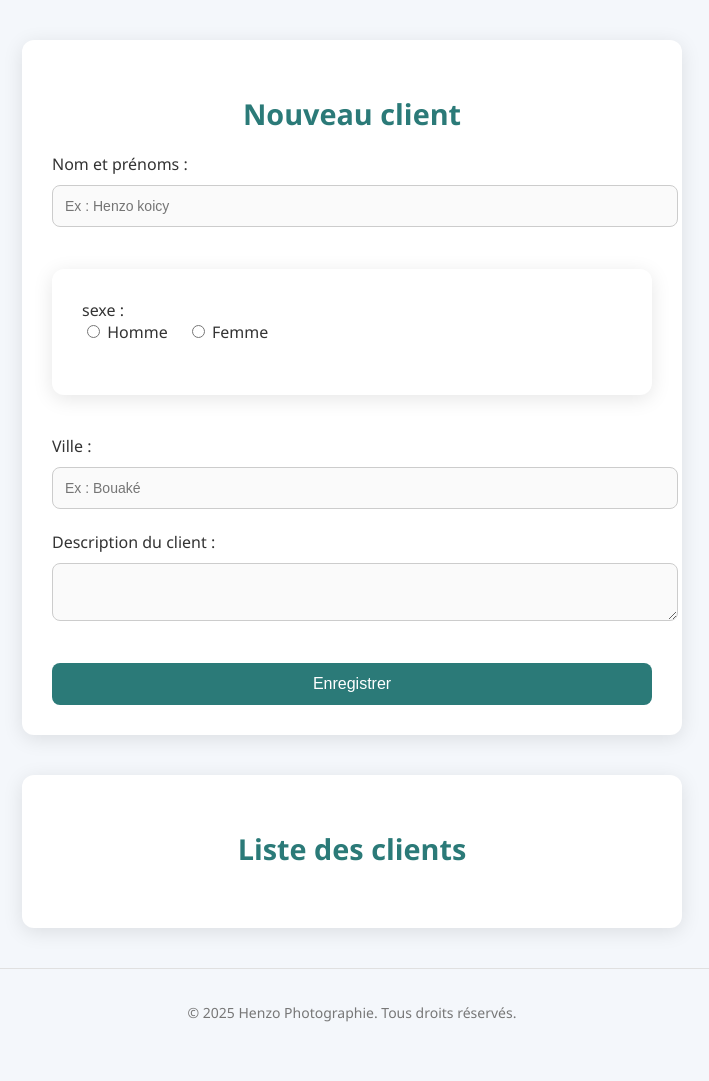
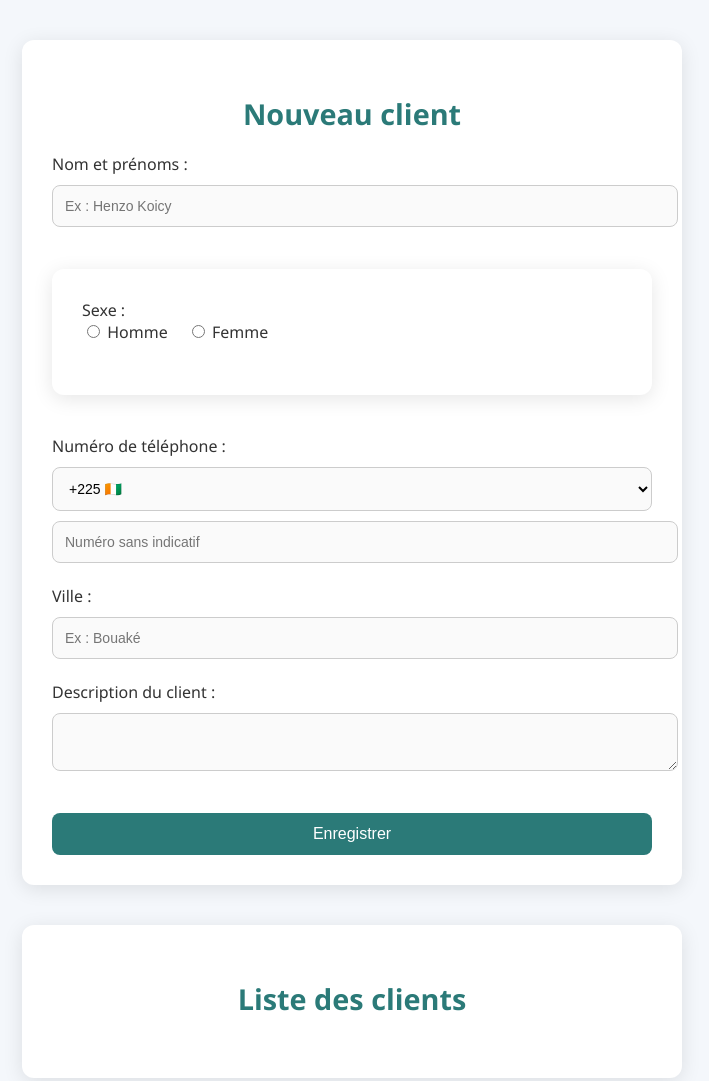
Before and after one commit to henzokoicy/GESTION-GLOBALE-HENZO-PHOTOGRAPHIE, a plain HTML site: page clients.html in a window 1280 px wide. Shown: the top 1081 px of the page, without its empty margins (288-997 px from the left). Drawn offline with Linux system fonts and the light colour scheme; no server answers.

Commit message:
Update clients.html

```diff
--- a/clients.html
+++ b/clients.html
@@ -8,18 +8,29 @@
 </head>
 <body>
 
-    <div >
+    <div>
         <h2>Nouveau client</h2>
         <form id="formulaire_add_clients">
-          <label for="nom" >Nom et prénoms :</label><br>
-          <input type="text" id="nom" name="nom"  placeholder="Ex : Henzo koicy" required><br><br>
+            <label for="nom">Nom et prénoms :</label><br>
+            <input type="text" id="nom" name="nom" placeholder="Ex : Henzo Koicy" required><br><br>
+
             <div class="sexe">
- <label>sexe :</label><br>
-    <input type="radio" id="homme" name="sexe" value="homme"required>
+                <label>Sexe :</label><br>
+                <input type="radio" id="homme" name="sexe" value="homme" required>
                 <label for="homme">Homme</label>
-    <input type="radio" id="femme" name="sexe" value="femme"required>
+                <input type="radio" id="femme" name="sexe" value="femme" required>
                 <label for="femme">Femme</label><br><br>
             </div>
+
+            <label for="telephone">Numéro de téléphone :</label><br>
+            <select name="indicatif" id="indicatif" required>
+                <option value="+225">+225 🇨🇮</option>
+                <option value="+33">+33 🇫🇷</option>
+                <option value="+1">+1 🇺🇸</option>
+                <!-- Ajoute d'autres indicatifs si besoin -->
+            </select>
+            <input type="tel" id="telephone" name="telephone" placeholder="Numéro sans indicatif" required><br><br>
+
             <label for="ville">Ville :</label>
             <input type="text" id="ville" name="ville" placeholder="Ex : Bouaké"><br><br>
 
@@ -28,23 +39,22 @@
 
             <button type="submit">Enregistrer</button>
         </form>
+    </div>
 
-
-    </div>
     <div id="liste-clients">
         <h2>Liste des clients</h2>
         <ul id="clients"></ul>
     </div>
 
-
     <footer>
         <p>&copy; 2025 Henzo Photographie. Tous droits réservés.</p>
     </footer>
+
     <!-- Firebase -->
     <script src="https://www.gstatic.com/firebasejs/9.22.2/firebase-app-compat.js"></script>
     <script src="https://www.gstatic.com/firebasejs/9.22.2/firebase-firestore-compat.js"></script>
 
-<!-- lien fichier JavaScript -->
+    <!-- Lien fichier JavaScript -->
     <script src="script_clients.js" defer></script>
 </body>
 </html>
```
Lines whose indentation alone changed are shown as unchanged.
